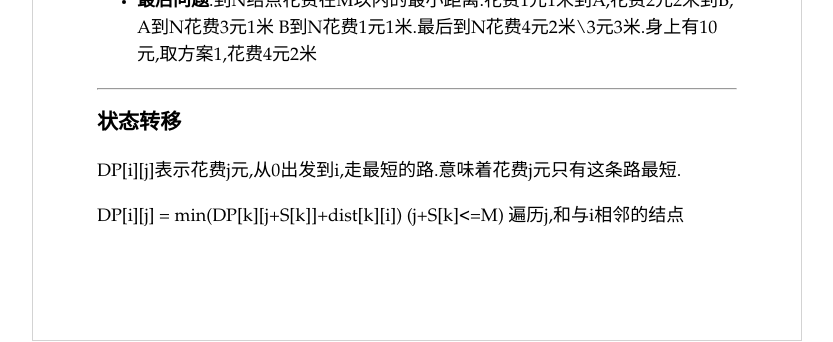
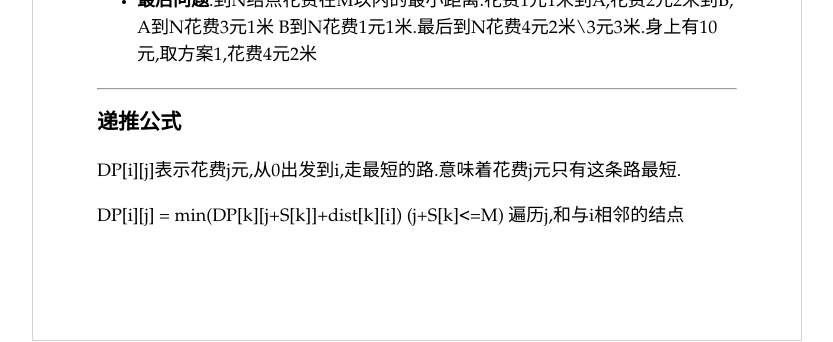
Before and after one commit to garydai/ruleEngine, a Jekyll site: the page built from _posts/2013-4-17-dp.md, in a window 1280 px wide. Shown: the part 784-1126 px from the top of the page, without its empty margins (224-1057 px from the left). Built offline with Jekyll 4.4.1, drawn with Linux system fonts in a browser that asks for light colours.

Commit message:
update blog content

```diff
--- a/_posts/2013-4-17-dp.md
+++ b/_posts/2013-4-17-dp.md
@@ -22,7 +22,7 @@ title: 一道DP题
 + **最后问题**:到N结点花费在M以内的最小距离.花费1元1米到A,花费2元2米到B, A到N花费3元1米 B到N花费1元1米.最后到N花费4元2米\3元3米.身上有10元,取方案1,花费4元2米
 
 ---
-###状态转移
+###递推公式
 DP[i][j]表示花费j元,从0出发到i,走最短的路.意味着花费j元只有这条路最短.
 
 DP[i][j] = min(DP[k][j+S[k]]+dist[k][i]) (j+S[k]<=M) 遍历j,和与i相邻的结点
```
